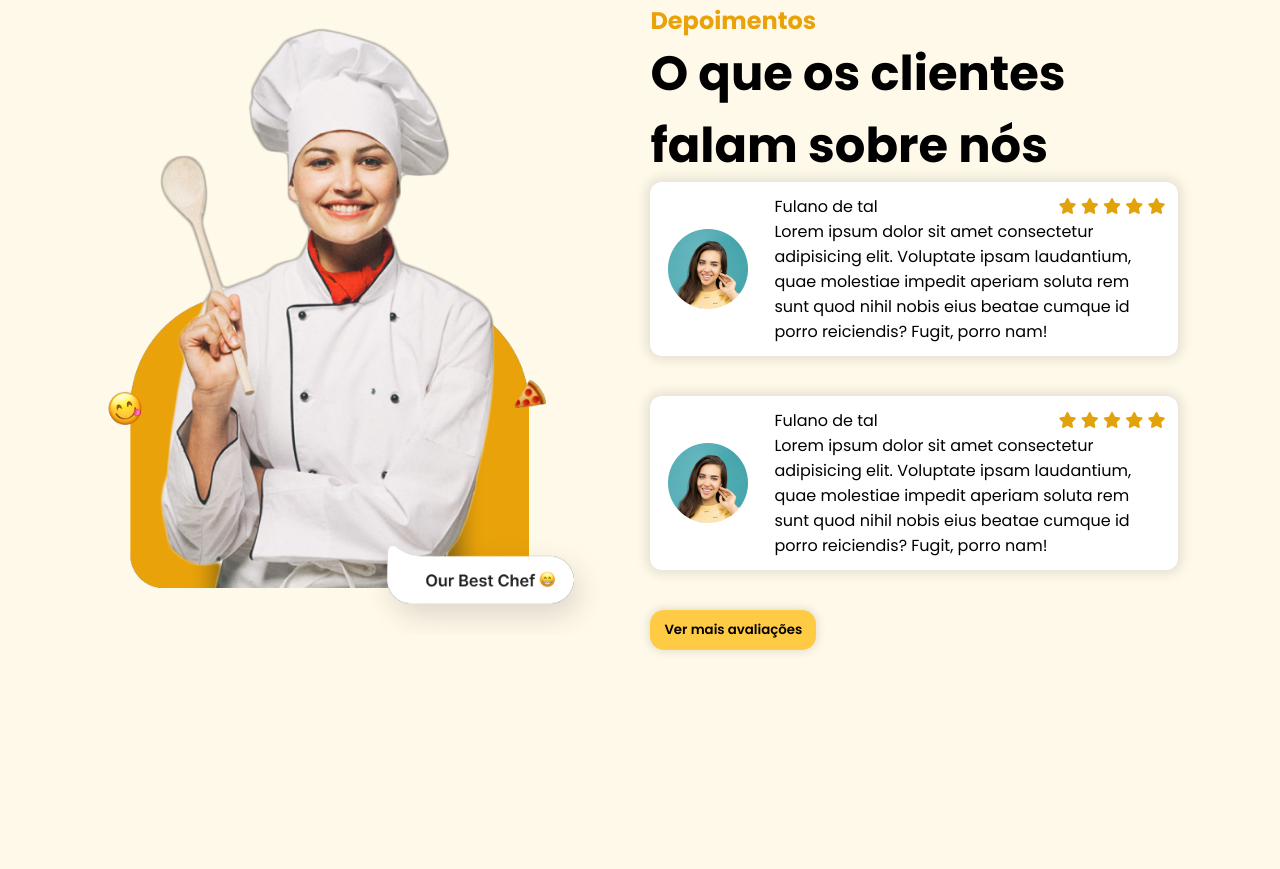
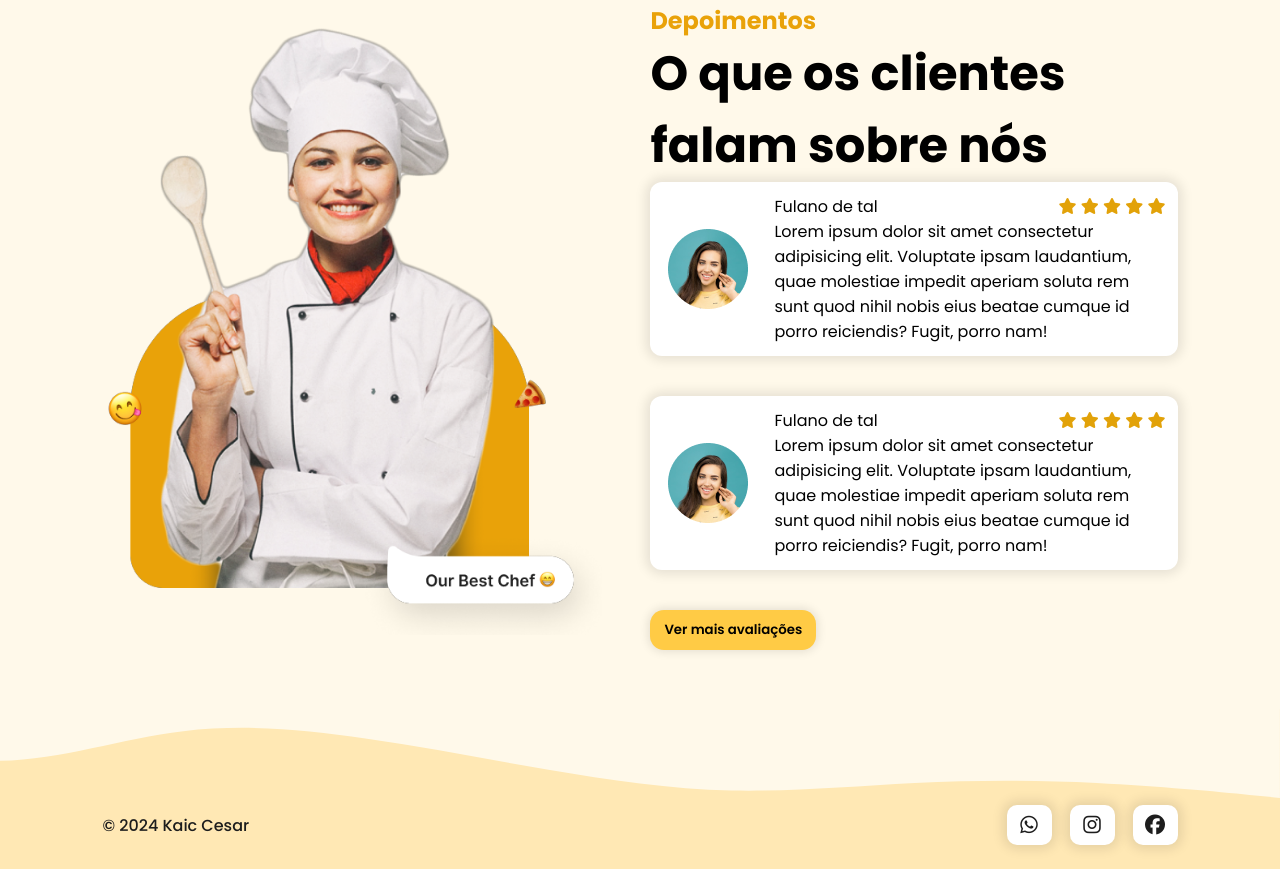
Before and after one commit to KaicCesar1/LeadingPage-Food, a plain HTML site: page index.html in a window 1280 px wide. Shown: the part 1667-2536 px from the top of the page. Before the commit the page ends 2376 px from the top, so only its background shows below. Drawn offline with nearby package versions, Linux system fonts and the light colour scheme.

Commit message:
finalized project

```diff
--- a/JavaScript/script.js
+++ b/JavaScript/script.js
@@ -1,6 +1,60 @@
 $(document).ready(function() {
-    $('#btn-mobile').on('click', function () {
-        $('#mobile-menu').toggleClass('active');
-        $('#btn-mobile').find('i').toggleClass('fa-x');
+    $('#mobile_btn').on('click', function () {
+        $('#mobile_menu').toggleClass('active');
+        $('#mobile_btn').find('i').toggleClass('fa-x');
     });
+
+    const sections = $('section');
+    const navItems = $('.nav-item');
+
+    $(window).on('scroll', function () {
+        const header = $('header');
+        const scrollPosition = $(window).scrollTop() - header.outerHeight();
+
+        let activeSectionIndex = 0;
+
+        if (scrollPosition <= 0) {
+            header.css('box-shadow', 'none');
+        } else {
+            header.css('box-shadow', '5px 1px 5px rgba(0, 0, 0, 0.1');
+        }
+
+        sections.each(function(i) {
+            const section = $(this);
+            const sectionTop = section.offset().top - 96;
+            const sectionBottom = sectionTop+ section.outerHeight();
+
+            if (scrollPosition >= sectionTop && scrollPosition < sectionBottom) {
+                activeSectionIndex = i;
+                return false;
+            }
+        })
+
+        navItems.removeClass('active');
+        $(navItems[activeSectionIndex]).addClass('active');
+    });
+
+    ScrollReveal().reveal('#cta', {
+        origin: 'left',
+        duration: 2000,
+        distance: '20%'
+    });
+
+    ScrollReveal().reveal('.dish', {
+        origin: 'left',
+        duration: 2000,
+        distance: '20%'
+    });
+
+    ScrollReveal().reveal('#testimonial_chef', {
+        origin: 'left',
+        duration: 1000,
+        distance: '20%'
+    })
+
+    ScrollReveal().reveal('.feedback', {
+        origin: 'right',
+        duration: 1000,
+        distance: '20%'
+    })
 });
--- /dev/null
+++ b/Styles/footer.css
@@ -0,0 +1,22 @@
+footer {
+    background-color: #ffe8b4;
+}
+
+#footer-items {
+    display: flex;
+    justify-content: space-between;
+    padding: 0 8% 24px 8%;
+    align-items: center;
+}
+
+#copyright {
+    color: #1d1d1d;
+    font-weight: 500;
+}
+
+@media screen and (max-width: 600px) {
+    #footer-items {
+        flex-direction: column;
+        gap: 20px;
+    }
+}
--- a/Styles/style.css
+++ b/Styles/style.css
@@ -1,4 +1,10 @@
 @import url('https://fonts.googleapis.com/css2?family=Poppins:ital,wght@0,100;0,200;0,300;0,400;0,500;0,600;0,700;0,800;0,900;1,100;1,200;1,300;1,400;1,500;1,600;1,700;1,800;1,900&display=swap');
+
+@import url('header.css');
+@import url('home.css');
+@import url('menu.css');
+@import url('testimonials.css');
+@import url('footer.css');
 
 
 * {
--- a/index.html
+++ b/index.html
@@ -6,11 +6,8 @@
     <link rel="stylesheet" href="https://cdnjs.cloudflare.com/ajax/libs/font-awesome/6.6.0/css/all.min.css" integrity="sha512-Kc323vGBEqzTmouAECnVceyQqyqdsSiqLQISBL29aUW4U/M7pSPA/gEUZQqv1cwx4OnYxTxve5UMg5GT6L4JJg==" crossorigin="anonymous" referrerpolicy="no-referrer"/>
     <script src="https://cdnjs.cloudflare.com/ajax/libs/jquery/3.7.1/jquery.min.js" integrity="sha512-v2CJ7UaYy4JwqLDIrZUI/4hqeoQieOmAZNXBeQyjo21dadnwR+8ZaIJVT8EE2iyI61OV8e6M8PP2/4hpQINQ/g==" crossorigin="anonymous" referrerpolicy="no-referrer"></script>
     <link rel="stylesheet" href="Styles/style.css">
-    <link rel="stylesheet" href="Styles/header.css">
-    <link rel="stylesheet" href="Styles/home.css">
-    <link rel="stylesheet" href="Styles/menu.css">
-    <link rel="stylesheet" href="Styles/testimonials.css">
 
+    <script src="https://unpkg.com/scrollreveal"></script>
     <title>Landing Page Food</title>
 </head>
 <body>
@@ -260,6 +257,28 @@
         </section>
     </main>
 
+    <footer>
+        <img src="images/wave.svg" alt="">
+
+        <div id="footer-items">
+            <span id="copyright">
+                &copy 2024 Kaic Cesar
+            </span>
+
+            <div class="social-media-buttons">
+                <a href="">
+                    <i class="fa-brands fa-whatsapp"></i>
+                </a>
+                <a href="">
+                    <i class="fa-brands fa-instagram"></i>
+                </a>
+                <a href="">
+                    <i class="fa-brands fa-facebook"></i>
+                </a>
+            </div>
+        </div>
+    </footer>
+
     <script src="JavaScript/script.js"></script>
 </body>
 </html>
```
Also changed, not shown: images/wave.svg (added).
